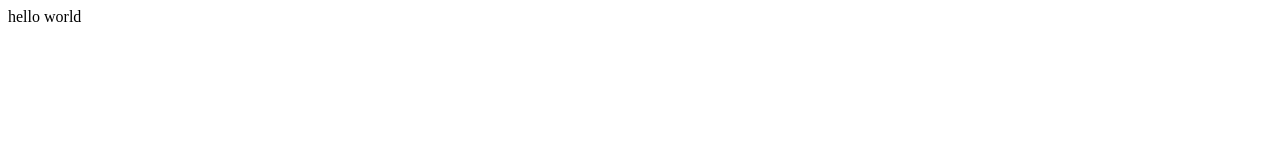
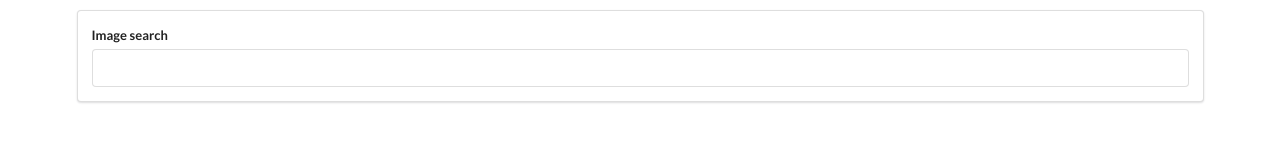
Before and after one commit to sanjay-xdr/React, a React app in the folder pics/: page / in a window 1280 px wide. Built offline with nearby package versions, Linux system fonts and the light colour scheme.

Commit message:
adding style

```diff
--- a/pics/public/index.html
+++ b/pics/public/index.html
@@ -10,6 +10,7 @@
       content="Web site created using create-react-app"
     />
     <link rel="apple-touch-icon" href="%PUBLIC_URL%/logo192.png" />
+    <link rel="stylesheet" href="https://cdnjs.cloudflare.com/ajax/libs/semantic-ui/2.4.1/semantic.min.css"  />
     <!--
       manifest.json provides metadata used when your web app is installed on a
       user's mobile device or desktop. See https://developers.google.com/web/fundamentals/web-app-manifest/
--- /dev/null
+++ b/pics/src/components/App.js
@@ -0,0 +1,9 @@
+import react from "react";
+import SearchBar from './SearchBar'
+
+const App=()=>{
+    return <div className="ui container" style={{marginTop:"10px"}}><SearchBar/></div>
+}
+
+
+export default App;
--- a/pics/src/components/SearchBar.js
+++ b/pics/src/components/SearchBar.js
@@ -0,0 +1,29 @@
+import React from 'react';
+import react from 'react';
+import ReactDOM from 'react-dom';
+
+
+
+class SearchBar extends React.Component{
+
+  state={term:''};
+
+
+    render(){
+        return (
+            <div className="ui segment">
+                <form className="ui form">
+                    <div className="field">
+                    <label>Image search </label>
+                    <input type="text" value={this.state.term} onChange={e=>{this.setState({term:e.target.value})}}/>
+                    </div>
+                </form>
+            </div>
+        )
+    }
+}
+
+
+
+
+export default SearchBar;
--- a/pics/src/index.js
+++ b/pics/src/index.js
@@ -1,10 +1,7 @@
 import react from 'react';
 import ReactDOM from 'react-dom';
+import App from './components/App'
 
-
-const App = ()=>{
-    return <div>hello world</div>
-}
 
 
 
```
